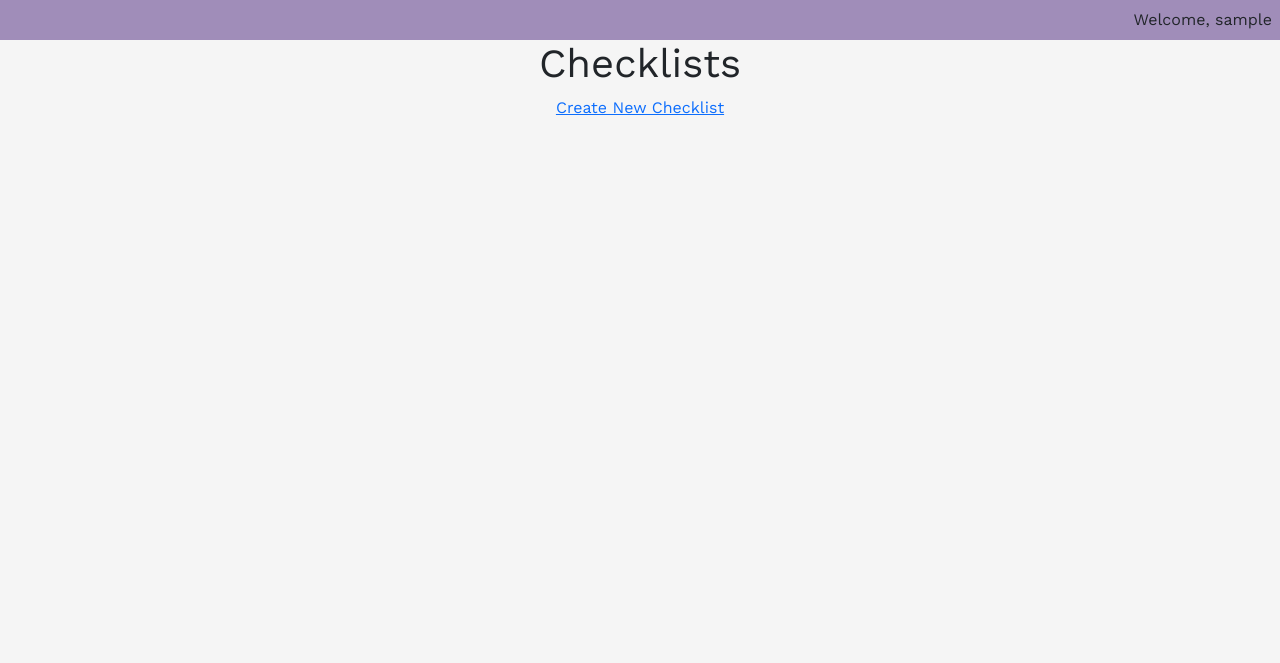
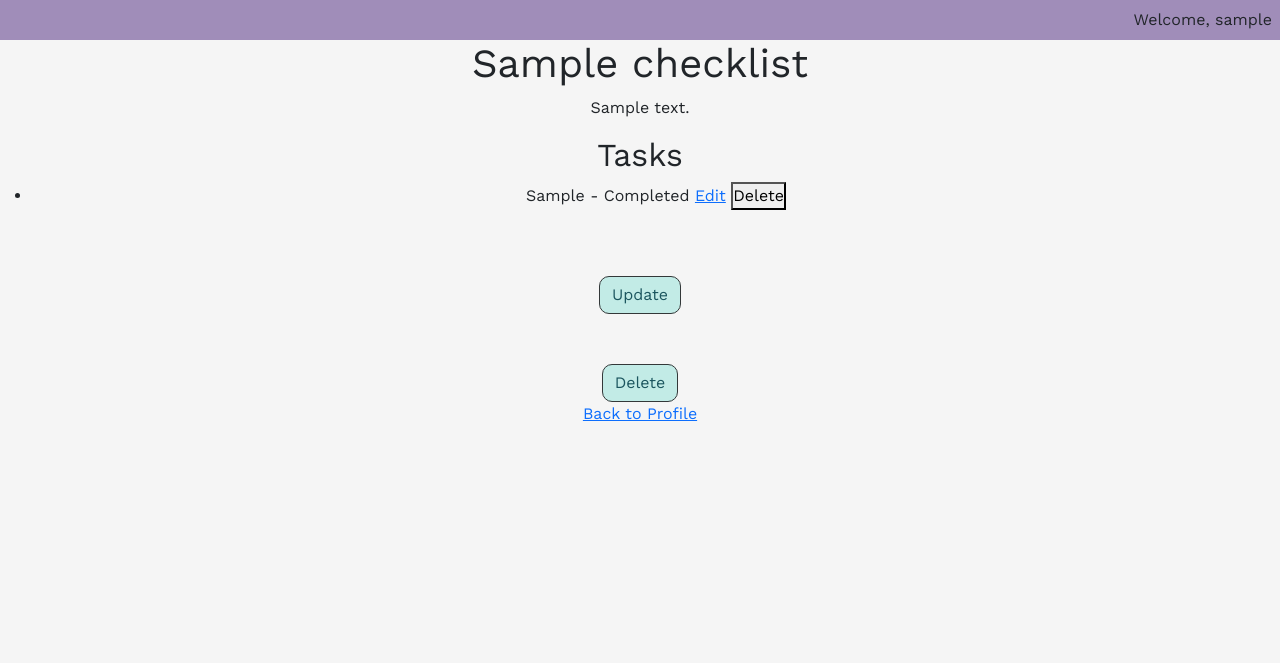
Before and after one commit to petra66orii/timeless-travel, a Django app: page /checklists/checklists/1/ in a window 1280 px wide. Shown: the part 56-719 px from the top of the page. Run offline with Django 4.2, Linux system fonts and the light colour scheme; a user stored in the database is signed in; tables that the repository leaves empty hold one stand-in row (values such as "Sample post"); some web fonts are replaced.

Commit message:
Structure checklist page, #5, #24

```diff
--- a/checklists/templates/checklists/checklist.html
+++ b/checklists/templates/checklists/checklist.html
@@ -3,19 +3,38 @@
 
 
 {% block content %}
-<h1>Checklists</h1>
-<a href="{% url 'checklist_create' %}">Create New Checklist</a>
+<h1>{{ checklist.title }}</h1>
+<p>{{ checklist.description }}</p>
+
+<h2>Tasks</h2>
 <ul>
-    {% for checklist in checklists %}
-        <li>
-            <button class="btn"><a href="{% url 'checklist_update' checklist.id %}">Update</a></button>
-            {{ checklist.title }}
-            {{ checklist.description }}
-            <form action="{% url 'checklist_delete' checklist.id %}" method="get">
-                {% csrf_token %}
-                <button class="btn" type="submit">Delete</button>
-            </form>
-        </li>
+    {% for task in tasks %}
+    <li>
+        {{ task.task }} - {{ task.completed|yesno:"Completed,Pending" }}
+        <a href="{% url 'task_update' task.id %}">Edit</a>
+        <form action="{% url 'task_delete' task.id %}" method="post" style="display:inline;">
+            {% csrf_token %}
+            <button type="submit">Delete</button>
+        </form>
+    </li>
+    {% empty %}
+    <p>No tasks available.</p>
     {% endfor %}
 </ul>
+
+{% for checklist in checklists %}
+<li>
+    {{ checklist.title }}
+    {% if checklist.id %}
+    <a href="{% url 'task_create' checklist.id %}">Add Task</a>
+    {% endif %}
+</li>
+{% endfor %}
+
+<button class="btn"><a href="{% url 'checklist_update' checklist.id %}">Update</a></button>
+<form action="{% url 'checklist_delete' checklist.id %}" method="get">
+    {% csrf_token %}
+    <button class="btn" type="submit">Delete</button>
+</form>
+<a href="{% url 'profile' %}">Back to Profile</a>
 {% endblock %}
```
